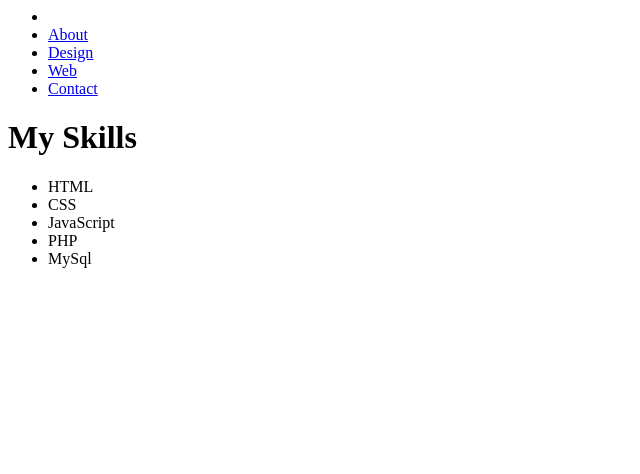
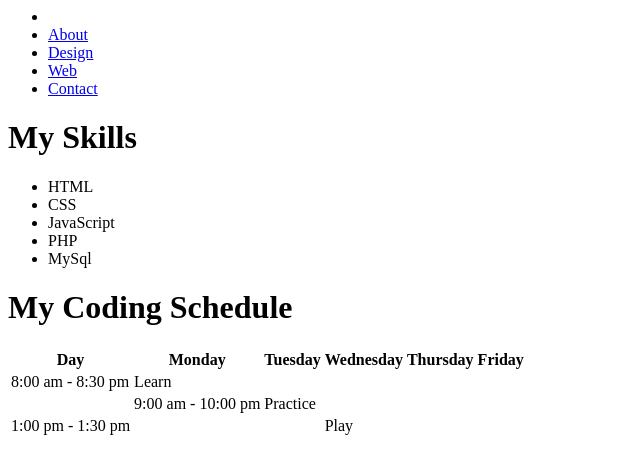
Before and after one commit to PSAndrew/practice-html, a PHP site: page / in a window 1280 px wide. Shown: the top 474 px of the page, without its empty margins (0-640 px from the left). Run offline with PHP 8.4, Linux system fonts and the light colour scheme.

Commit message:
Update index.php

```diff
--- a/index.php
+++ b/index.php
@@ -36,6 +36,45 @@
         </ul>
       </div>
       <!-- My Skills Section Ends -->
+
+      <!-- My Schedule Section Starts -->
+      <div class="skills">
+        <h1><span>My Coding Schedule</span></h1>
+        <table>
+          <tr>
+            <th>Day</th>
+            <th>Monday</th>
+            <th>Tuesday</th>
+            <th>Wednesday</th>
+            <th>Thursday</th>
+            <th>Friday</th>
+          </tr>
+          <tr>
+            <td>8:00 am - 8:30 pm</td>
+            <td class="selected">Learn</td>
+            <td></td>
+            <td></td>
+            <td></td>
+            <td></td>
+          </tr>
+          <tr>
+            <td></td>
+            <td>9:00 am - 10:00 pm</td>
+            <td class="selected">Practice</td>
+            <td></td>
+            <td></td>
+            <td></td>
+          </tr>
+          <tr>
+            <td>1:00 pm - 1:30 pm</td>
+            <td></td>
+            <td></td>
+            <td class="selected">Play</td>
+            <td></td>
+          </tr>
+        </table>
+      </div>
+      <!-- My Schedule Section Ends -->
     </div>
   </body>
 </html>
```
